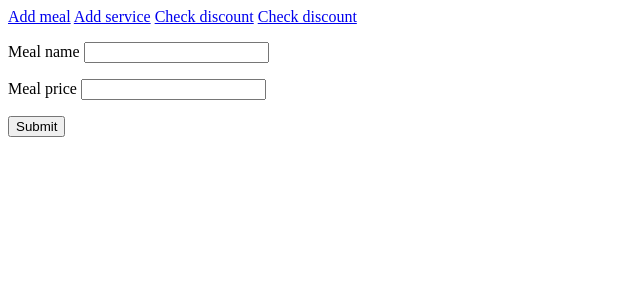
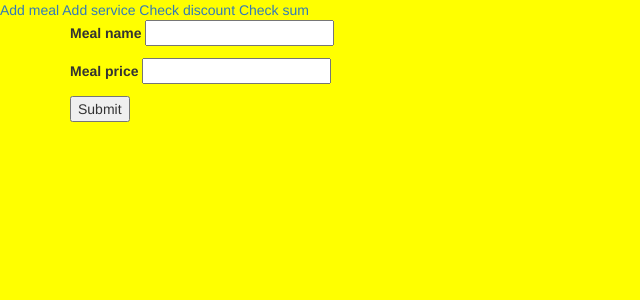
Before and after one commit to TRaffii/eduweb-python-basic, a Flask app: page /add_meal_form in a window 1280 px wide. Shown: the top 300 px of the page, without its empty margins (0-640 px from the left). Run offline with Flask 2, Linux system fonts and the light colour scheme; some libraries are stand-ins or nearby versions.

Commit message:
32-finish

```diff
--- /dev/null
+++ b/32/static/custom.css
@@ -0,0 +1,3 @@
+body {
+    background: #ff0;
+}
--- a/32/templates/layout.html
+++ b/32/templates/layout.html
@@ -2,13 +2,17 @@
 <html>
   <head>
     <title>Main page</title>
+    <!-- Latest compiled and minified CSS -->
+  <!-- Latest compiled and minified CSS -->
+  <link rel="stylesheet" href="https://stackpath.bootstrapcdn.com/bootstrap/3.4.1/css/bootstrap.min.css" integrity="sha384-HSMxcRTRxnN+Bdg0JdbxYKrThecOKuH5zCYotlSAcp1+c8xmyTe9GYg1l9a69psu" crossorigin="anonymous">
+  <link rel="stylesheet" href="{{url_for('static', filename='custom.css')}}">
   </head>
   <body>
     <div class="nav">
       <a href="{{url_for('form_routes.add_meal_form')}}">Add meal</a>
       <a href="{{url_for('form_routes.add_service_form')}}">Add service</a>
       <a href="{{url_for('form_routes.check_discount_form')}}">Check discount</a>
-      <a href="{{url_for('logic_routes.sum')}}">Check discount</a>
+      <a href="{{url_for('logic_routes.sum')}}">Check sum</a>
     </div>
     <div class="container">
       {% block content %} {% endblock %}
```
Also changed, not shown: 32/routes/logic.py (+6 -1 lines), 2 other files.
